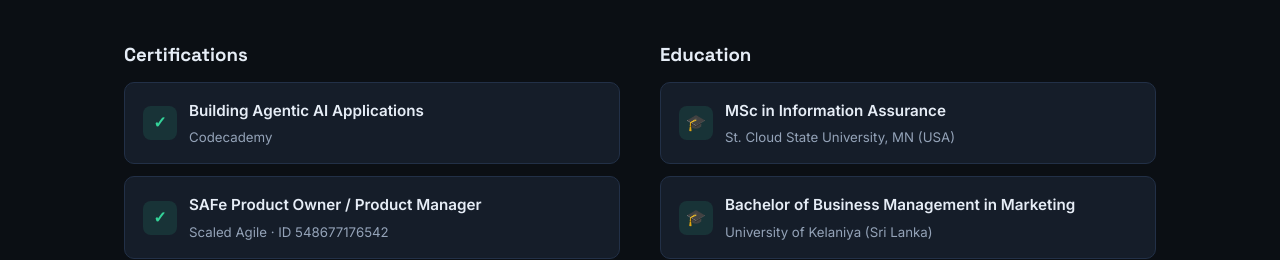
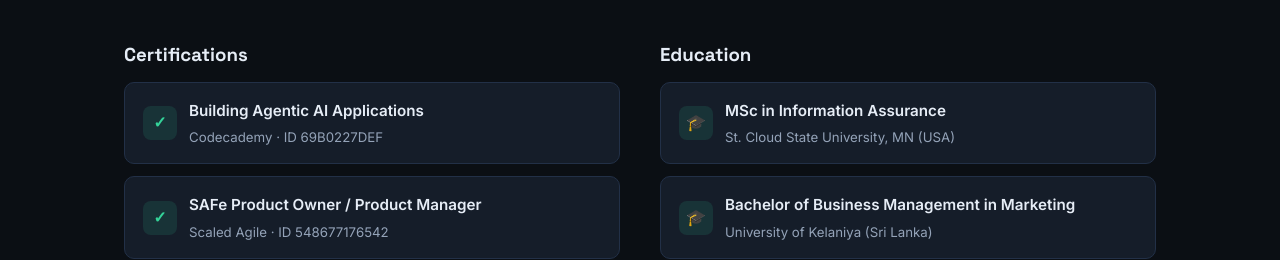
Before and after one commit to Thisara-DE/portfolio, a React (Vite) app in the folder portfolio-v2/: page / in a window 1280 px wide. Shown: the part 6628-6888 px from the top of the page. Built offline with nearby package versions, Linux system fonts and the light colour scheme.

Commit message:
Certificate number

```diff
--- a/portfolio-v2/src/data.js
+++ b/portfolio-v2/src/data.js
@@ -9,8 +9,7 @@ export const profile = {
   email: 'thisara.dhammikaeranga@gmail.com',
   phone: '(320) 316-6458',
   github: 'https://github.com/Thisara-DE',
-  // TODO: replace with your real LinkedIn profile URL
-  linkedin: 'https://www.linkedin.com/in/',
+  linkedin: 'https://www.linkedin.com/in/thisaradh/',
   resume: 'Resume_Thisara.pdf',
   // Formspree form — https://formspree.io/f/mlgyobeq
   formspreeId: 'mlgyobeq',
@@ -118,7 +117,7 @@ export const skills = [
 ];
 
 export const certifications = [
-  { name: 'Building Agentic AI Applications', org: 'Codecademy' },
+  { name: 'Building Agentic AI Applications', org: 'Codecademy' , id: '69B0227DEF'},
   { name: 'SAFe Product Owner / Product Manager', org: 'Scaled Agile', id: '548677176542' },
   { name: 'Certified Scrum Master', org: 'Scrum Alliance' },
   { name: 'Full-Stack Web Development', org: 'University of Minnesota' },
```
